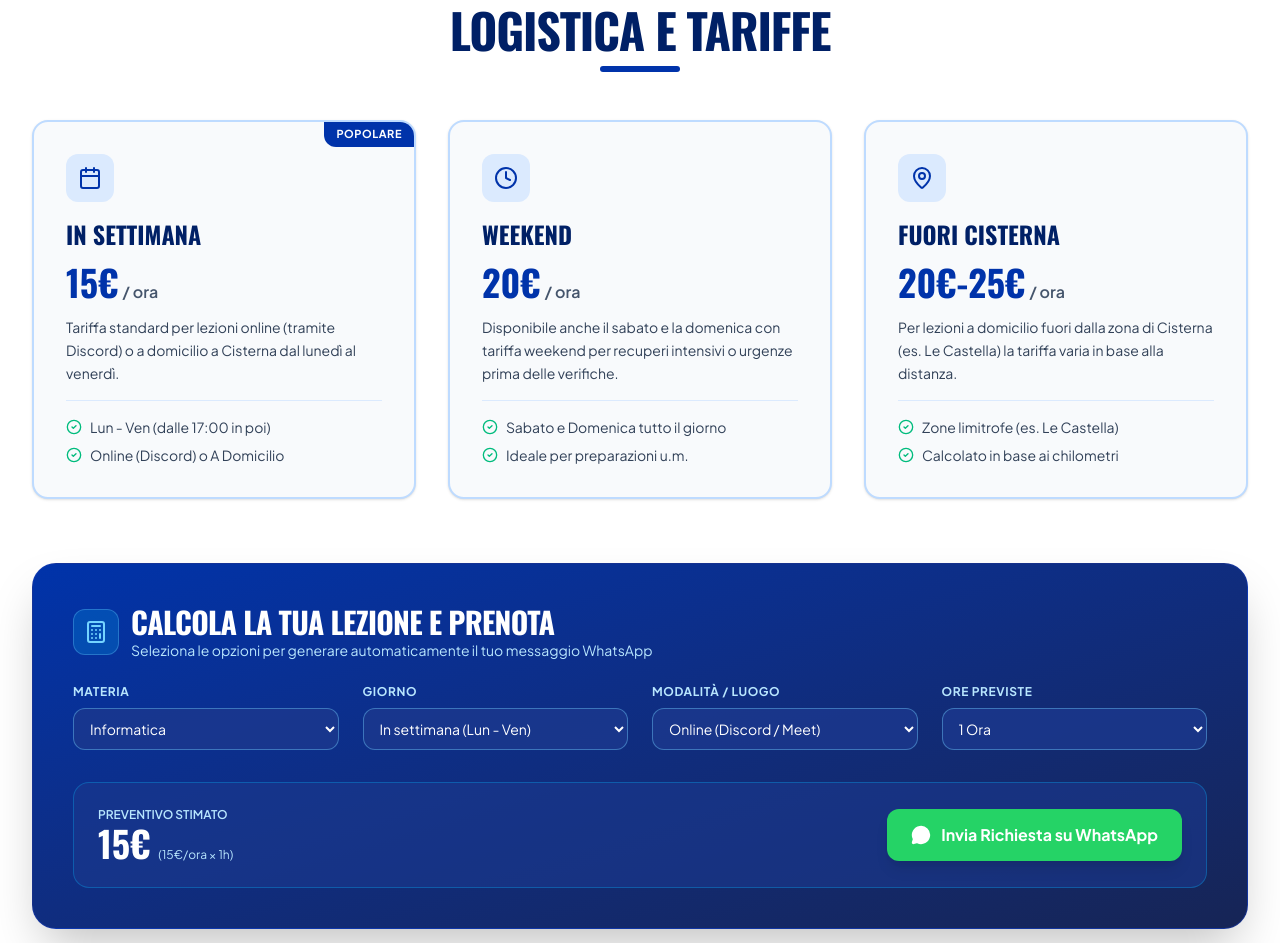
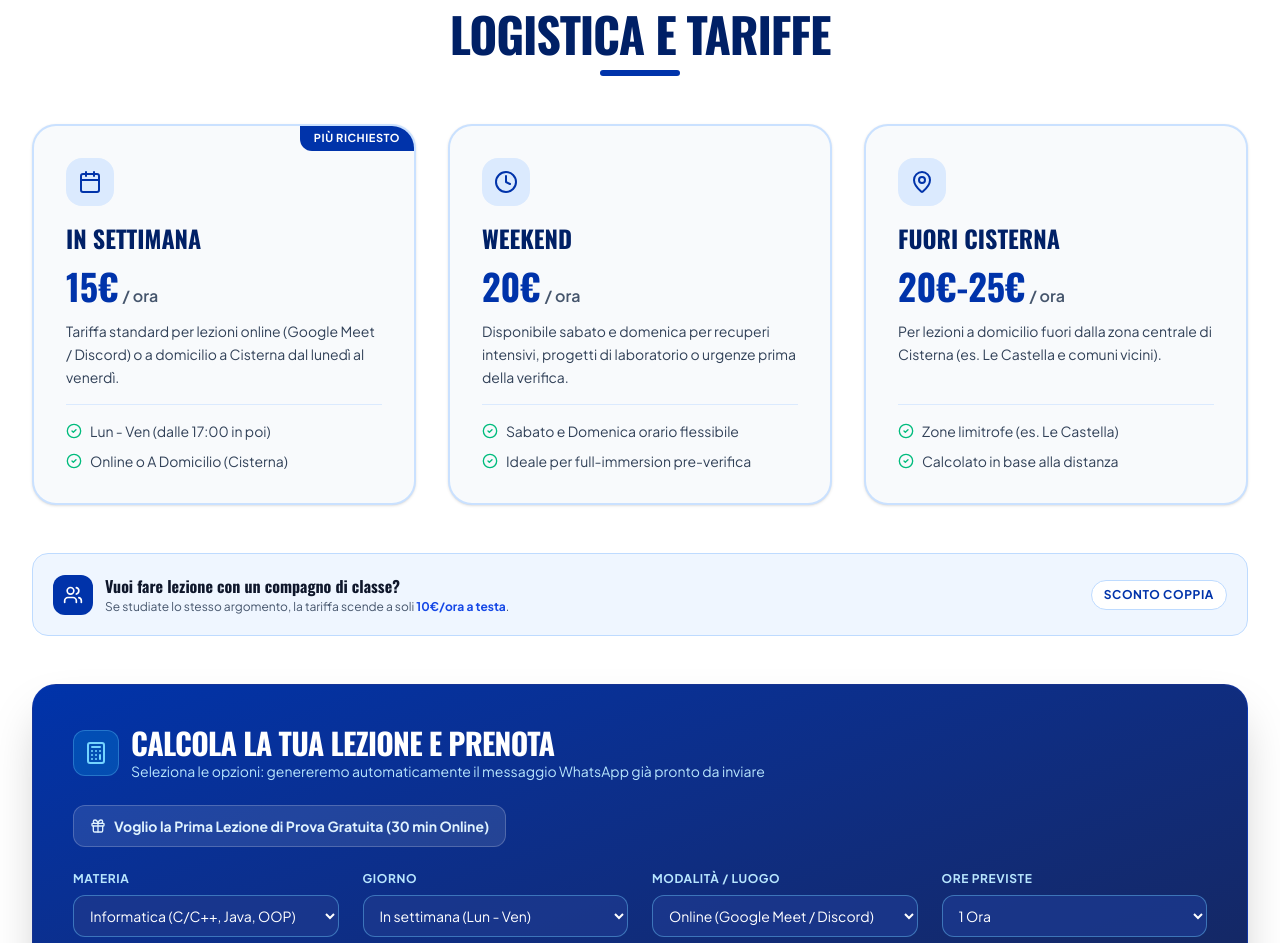
Before and after one commit to subtotalcrib6/ripetizioni, a React (Vite) app: page / in a window 1280 px wide. Shown: the part 3549-4492 px from the top of the page. Built offline with nearby package versions, Linux system fonts and the light colour scheme.

Commit message:
Update LogisticaTariffe.tsx

```diff
--- a/src/components/LogisticaTariffe.tsx
+++ b/src/components/LogisticaTariffe.tsx
@@ -1,37 +1,48 @@
 import React, { useState } from 'react';
-import { Euro, Calendar, MapPin, Calculator, MessageCircle, Clock, CheckCircle2 } from 'lucide-react';
+import { Euro, Calendar, MapPin, Calculator, MessageCircle, Clock, CheckCircle2, Gift, Users } from 'lucide-react';
 
 export const LogisticaTariffe: React.FC = () => {
   // Interactive Rate Estimator State
   const [dayType, setDayType] = useState<'settimana' | 'weekend'>('settimana');
   const [locationType, setLocationType] = useState<'online' | 'cisterna' | 'fuori'>('online');
   const [hours, setHours] = useState<number>(1);
+  const [isTrial, setIsTrial] = useState<boolean>(false);
   const [subject, setSubject] = useState<string>('Informatica');
 
   // Calculate estimated price
   const calculateRate = () => {
+    if (isTrial) return 0;
     if (dayType === 'weekend') return 20;
     if (locationType === 'fuori') return 20;
     return 15; // standard
   };
 
   const ratePerHour = calculateRate();
-  const totalPrice = ratePerHour * hours;
+  const totalPrice = isTrial ? 0 : ratePerHour * hours;
 
   // Custom WhatsApp message generator
   const generateCustomWhatsApp = () => {
+    const phoneNumber = "393452590069";
+
+    if (isTrial) {
+      const trialText = encodeURIComponent(
+        `Ciao Matteo! Vorrei prenotare la lezione di prova gratuita di 30 minuti online per ${subject}. Quando saresti disponibile?`
+      );
+      return `https://wa.me/${phoneNumber}?text=${trialText}`;
+    }
+
     const dayText = dayType === 'settimana' ? 'in settimana' : 'nel weekend';
     const locText =
       locationType === 'online'
-        ? 'online (Discord)'
+        ? 'online'
         : locationType === 'cisterna'
         ? 'a domicilio a Cisterna'
         : 'a domicilio fuori Cisterna';
 
     const text = encodeURIComponent(
-      `Ciao Matteo, vorrei prenotare ${hours} ora/e di ripetizioni per ${subject} (${dayText}, ${locText}). Possiamo accordarci per i dettagli?`
+      `Ciao Matteo! Vorrei prenotare ${hours} ora/e di ripetizioni per ${subject} (${dayText}, ${locText}). Possiamo accordarci per giorno e orario?`
     );
-    return `https://wa.me/393452590069?text=${text}`;
+    return `https://wa.me/${phoneNumber}?text=${text}`;
   };
 
   return (
@@ -40,7 +51,7 @@ export const LogisticaTariffe: React.FC = () => {
 
         {/* Section Header */}
         <div className="text-center max-w-3xl mx-auto mb-12">
-          <div className="inline-flex items-center gap-2 px-3 py-1 rounded-md bg-blue-50 dark:bg-blue-950/80 border border-blue-200 dark:border-blue-800 text-[#0033aa] dark:text-sky-300 text-xs font-bold uppercase tracking-widest mb-3">
+          <div className="inline-flex items-center gap-2 px-3.5 py-1.5 rounded-full bg-blue-50 dark:bg-blue-950/80 border border-blue-200 dark:border-blue-800 text-[#0033aa] dark:text-sky-300 text-xs font-bold uppercase tracking-widest mb-3">
             <Euro className="w-3.5 h-3.5 text-blue-600 dark:text-sky-400" />
             <span>Trasparenza Totale</span>
           </div>
@@ -51,16 +62,16 @@ export const LogisticaTariffe: React.FC = () => {
         </div>
 
         {/* 3 Rate Option Cards */}
-        <div className="grid grid-cols-1 md:grid-cols-3 gap-8 mb-16">
+        <div className="grid grid-cols-1 md:grid-cols-3 gap-8 mb-12">
 
           {/* Card 1: In Settimana */}
-          <div className="bg-slate-50 dark:bg-slate-900 rounded-2xl border-2 border-blue-200 dark:border-slate-800 p-6 sm:p-8 flex flex-col justify-between hover:border-[#0033aa] dark:hover:border-sky-400 transition-all shadow-sm hover:shadow-lg relative overflow-hidden">
-            <div className="absolute top-0 right-0 bg-[#0033aa] dark:bg-blue-600 text-white text-[11px] font-bold px-3 py-1 rounded-bl-xl uppercase tracking-wider">
-              Popolare
+          <div className="bg-slate-50 dark:bg-slate-900 rounded-3xl border-2 border-blue-200/80 dark:border-slate-800 p-6 sm:p-8 flex flex-col justify-between hover:border-[#0033aa] dark:hover:border-sky-400 transition-all shadow-sm hover:shadow-lg relative overflow-hidden">
+            <div className="absolute top-0 right-0 bg-[#0033aa] dark:bg-blue-600 text-white text-[11px] font-bold px-3.5 py-1 rounded-bl-xl uppercase tracking-wider">
+              Più Richiesto
             </div>
 
             <div>
-              <div className="w-12 h-12 rounded-xl bg-blue-100 dark:bg-slate-800 flex items-center justify-center text-[#0033aa] dark:text-sky-400 mb-4">
+              <div className="w-12 h-12 rounded-2xl bg-blue-100 dark:bg-slate-800 flex items-center justify-center text-[#0033aa] dark:text-sky-400 mb-4">
                 <Calendar className="w-6 h-6" />
               </div>
 
@@ -74,26 +85,26 @@ export const LogisticaTariffe: React.FC = () => {
               </div>
 
               <p className="text-slate-700 dark:text-slate-300 text-sm leading-relaxed mb-4">
-                Tariffa standard per lezioni online (tramite Discord) o a domicilio a Cisterna dal lunedì al venerdì.
+                Tariffa standard per lezioni online (Google Meet / Discord) o a domicilio a Cisterna dal lunedì al venerdì.
               </p>
             </div>
 
-            <ul className="space-y-2 pt-4 border-t border-blue-100 dark:border-slate-800 text-xs sm:text-sm text-slate-700 dark:text-slate-300">
+            <ul className="space-y-2.5 pt-4 border-t border-blue-100 dark:border-slate-800 text-xs sm:text-sm text-slate-700 dark:text-slate-300">
               <li className="flex items-center gap-2">
                 <CheckCircle2 className="w-4 h-4 text-emerald-500 shrink-0" />
                 <span>Lun - Ven (dalle 17:00 in poi)</span>
               </li>
               <li className="flex items-center gap-2">
                 <CheckCircle2 className="w-4 h-4 text-emerald-500 shrink-0" />
-                <span>Online (Discord) o A Domicilio</span>
+                <span>Online o A Domicilio (Cisterna)</span>
               </li>
             </ul>
           </div>
 
           {/* Card 2: Weekend */}
-          <div className="bg-slate-50 dark:bg-slate-900 rounded-2xl border-2 border-blue-200 dark:border-slate-800 p-6 sm:p-8 flex flex-col justify-between hover:border-[#0033aa] dark:hover:border-sky-400 transition-all shadow-sm hover:shadow-lg">
+          <div className="bg-slate-50 dark:bg-slate-900 rounded-3xl border-2 border-blue-200/80 dark:border-slate-800 p-6 sm:p-8 flex flex-col justify-between hover:border-[#0033aa] dark:hover:border-sky-400 transition-all shadow-sm hover:shadow-lg">
             <div>
-              <div className="w-12 h-12 rounded-xl bg-blue-100 dark:bg-slate-800 flex items-center justify-center text-[#0033aa] dark:text-sky-400 mb-4">
+              <div className="w-12 h-12 rounded-2xl bg-blue-100 dark:bg-slate-800 flex items-center justify-center text-[#0033aa] dark:text-sky-400 mb-4">
                 <Clock className="w-6 h-6" />
               </div>
 
@@ -107,26 +118,26 @@ export const LogisticaTariffe: React.FC = () => {
               </div>
 
               <p className="text-slate-700 dark:text-slate-300 text-sm leading-relaxed mb-4">
-                Disponibile anche il sabato e la domenica con tariffa weekend per recuperi intensivi o urgenze prima delle verifiche.
+                Disponibile sabato e domenica per recuperi intensivi, progetti di laboratorio o urgenze prima della verifica.
               </p>
             </div>
 
-            <ul className="space-y-2 pt-4 border-t border-blue-100 dark:border-slate-800 text-xs sm:text-sm text-slate-700 dark:text-slate-300">
+            <ul className="space-y-2.5 pt-4 border-t border-blue-100 dark:border-slate-800 text-xs sm:text-sm text-slate-700 dark:text-slate-300">
               <li className="flex items-center gap-2">
                 <CheckCircle2 className="w-4 h-4 text-emerald-500 shrink-0" />
-                <span>Sabato e Domenica tutto il giorno</span>
+                <span>Sabato e Domenica orario flessibile</span>
               </li>
               <li className="flex items-center gap-2">
                 <CheckCircle2 className="w-4 h-4 text-emerald-500 shrink-0" />
-                <span>Ideale per preparazioni u.m.</span>
+                <span>Ideale per full-immersion pre-verifica</span>
               </li>
             </ul>
           </div>
 
           {/* Card 3: Fuori Cisterna */}
-          <div className="bg-slate-50 dark:bg-slate-900 rounded-2xl border-2 border-blue-200 dark:border-slate-800 p-6 sm:p-8 flex flex-col justify-between hover:border-[#0033aa] dark:hover:border-sky-400 transition-all shadow-sm hover:shadow-lg">
+          <div className="bg-slate-50 dark:bg-slate-900 rounded-3xl border-2 border-blue-200/80 dark:border-slate-800 p-6 sm:p-8 flex flex-col justify-between hover:border-[#0033aa] dark:hover:border-sky-400 transition-all shadow-sm hover:shadow-lg">
             <div>
-              <div className="w-12 h-12 rounded-xl bg-blue-100 dark:bg-slate-800 flex items-center justify-center text-[#0033aa] dark:text-sky-400 mb-4">
+              <div className="w-12 h-12 rounded-2xl bg-blue-100 dark:bg-slate-800 flex items-center justify-center text-[#0033aa] dark:text-sky-400 mb-4">
                 <MapPin className="w-6 h-6" />
               </div>
 
@@ -140,22 +151,42 @@ export const LogisticaTariffe: React.FC = () => {
               </div>
 
               <p className="text-slate-700 dark:text-slate-300 text-sm leading-relaxed mb-4">
-                Per lezioni a domicilio fuori dalla zona di Cisterna (es. Le Castella) la tariffa varia in base alla distanza.
+                Per lezioni a domicilio fuori dalla zona centrale di Cisterna (es. Le Castella e comuni vicini).
               </p>
             </div>
 
-            <ul className="space-y-2 pt-4 border-t border-blue-100 dark:border-slate-800 text-xs sm:text-sm text-slate-700 dark:text-slate-300">
+            <ul className="space-y-2.5 pt-4 border-t border-blue-100 dark:border-slate-800 text-xs sm:text-sm text-slate-700 dark:text-slate-300">
               <li className="flex items-center gap-2">
                 <CheckCircle2 className="w-4 h-4 text-emerald-500 shrink-0" />
                 <span>Zone limitrofe (es. Le Castella)</span>
               </li>
               <li className="flex items-center gap-2">
                 <CheckCircle2 className="w-4 h-4 text-emerald-500 shrink-0" />
-                <span>Calcolato in base ai chilometri</span>
+                <span>Calcolato in base alla distanza</span>
               </li>
             </ul>
           </div>
 
+        </div>
+
+        {/* PROMO BOX: LEZIONI IN COPPIA */}
+        <div className="mb-12 bg-blue-50 dark:bg-blue-950/40 border border-blue-200 dark:border-blue-800/60 rounded-2xl p-4 sm:p-5 flex flex-col sm:flex-row items-center justify-between gap-4 text-center sm:text-left">
+          <div className="flex items-center gap-3">
+            <div className="w-10 h-10 rounded-xl bg-[#0033aa] text-white flex items-center justify-center shrink-0">
+              <Users className="w-5 h-5" />
+            </div>
+            <div>
+              <span className="font-display font-bold text-slate-900 dark:text-slate-100 text-base">
+                Vuoi fare lezione con un compagno di classe?
+              </span>
+              <p className="text-xs text-slate-600 dark:text-slate-400">
+                Se studiate lo stesso argomento, la tariffa scende a soli <strong className="text-blue-700 dark:text-sky-300">10€/ora a testa</strong>.
+              </p>
+            </div>
+          </div>
+          <span className="text-xs font-bold uppercase tracking-wider bg-white dark:bg-slate-900 border border-blue-200 dark:border-slate-700 px-3 py-1.5 rounded-full text-[#0033aa] dark:text-sky-300 shrink-0">
+            Sconto Coppia
+          </span>
         </div>
 
         {/* INTERACTIVE ESTIMATOR & PRE-BUILT WHATSAPP MESSAGE */}
@@ -170,11 +201,28 @@ export const LogisticaTariffe: React.FC = () => {
                 Calcola la tua Lezione e Prenota
               </h3>
               <p className="text-xs sm:text-sm text-sky-200">
-                Seleziona le opzioni per generare automaticamente il tuo messaggio WhatsApp
+                Seleziona le opzioni: genereremo automaticamente il messaggio WhatsApp già pronto da inviare
               </p>
             </div>
           </div>
 
+          {/* Toggle Lezione di Prova Gratuita */}
+          <div className="mb-6">
+            <button
+              type="button"
+              onClick={() => setIsTrial(!isTrial)}
+              className={`w-full sm:w-auto inline-flex items-center justify-center gap-2 px-4 py-2.5 rounded-xl text-xs sm:text-sm font-bold border transition-all ${
+                isTrial
+                  ? 'bg-emerald-500 border-emerald-300 text-white shadow-md'
+                  : 'bg-white/10 hover:bg-white/15 border-white/20 text-sky-100'
+              }`}
+            >
+              <Gift className="w-4 h-4" />
+              <span>{isTrial ? '✓ Prova Gratuita Attiva (30 min Online - 0€)' : 'Voglio la Prima Lezione di Prova Gratuita (30 min Online)'}</span>
+            </button>
+          </div>
+
+          {!isTrial && (
             <div className="grid grid-cols-1 md:grid-cols-2 lg:grid-cols-4 gap-6 mb-8">
 
               {/* Subject Selector */}
@@ -187,9 +235,9 @@ export const LogisticaTariffe: React.FC = () => {
                   onChange={(e) => setSubject(e.target.value)}
                   className="w-full bg-blue-900/80 dark:bg-slate-800 border border-sky-300/40 dark:border-slate-700 rounded-xl py-2.5 px-3 text-white text-sm focus:outline-hidden focus:ring-2 focus:ring-sky-300"
                 >
-                <option value="Informatica">Informatica</option>
-                <option value="Sistemi e Reti">Sistemi e Reti</option>
-                <option value="TPSIT">TPSIT</option>
+                  <option value="Informatica (C/C++, Java, OOP, SQL)">Informatica (C/C++, Java, OOP)</option>
+                  <option value="Sistemi e Reti (Subnetting, Packet Tracer)">Sistemi e Reti (Subnetting, Packet Tracer)</option>
+                  <option value="TPSIT (Socket, Thread, Client-Server)">TPSIT (Socket, Thread)</option>
                 </select>
               </div>
 
@@ -218,7 +266,7 @@ export const LogisticaTariffe: React.FC = () => {
                   onChange={(e) => setLocationType(e.target.value as 'online' | 'cisterna' | 'fuori')}
                   className="w-full bg-blue-900/80 dark:bg-slate-800 border border-sky-300/40 dark:border-slate-700 rounded-xl py-2.5 px-3 text-white text-sm focus:outline-hidden focus:ring-2 focus:ring-sky-300"
                 >
-                <option value="online">Online (Discord / Meet)</option>
+                  <option value="online">Online (Google Meet / Discord)</option>
                   <option value="cisterna">A domicilio (Cisterna)</option>
                   <option value="fuori">A domicilio (Fuori Cisterna)</option>
                 </select>
@@ -237,22 +285,25 @@ export const LogisticaTariffe: React.FC = () => {
                   <option value={1}>1 Ora</option>
                   <option value={1.5}>1 Ora e mezza</option>
                   <option value={2}>2 Ore</option>
-                <option value={3}>3 Ore (Intensivo)</option>
+                  <option value={3}>3 Ore (Intensivo pre-verifica)</option>
                 </select>
               </div>
 
             </div>
+          )}
 
           {/* Result Banner */}
           <div className="bg-blue-900/60 dark:bg-slate-800/80 border border-sky-400/30 dark:border-slate-700 rounded-2xl p-4 sm:p-6 flex flex-col sm:flex-row items-center justify-between gap-4">
             <div>
-              <span className="text-xs text-sky-200 uppercase font-semibold block">Preventivo Stimato</span>
+              <span className="text-xs text-sky-200 uppercase font-semibold block">
+                {isTrial ? 'Offerta Speciale' : 'Preventivo Stimato'}
+              </span>
               <div className="flex items-baseline gap-2">
                 <span className="font-display font-black text-3xl sm:text-4xl text-white">
                   {totalPrice}€
                 </span>
                 <span className="text-xs text-sky-200">
-                  ({ratePerHour}€/ora × {hours}h)
+                  {isTrial ? '(30 minuti online gratuiti)' : `(${ratePerHour}€/ora × ${hours}h)`}
                 </span>
               </div>
             </div>
@@ -261,11 +312,11 @@ export const LogisticaTariffe: React.FC = () => {
               href={generateCustomWhatsApp()}
               target="_blank"
               rel="noopener noreferrer"
-              className="inline-flex items-center gap-2.5 bg-[#25D366] hover:bg-[#20ba5a] text-white font-bold text-base px-6 py-3.5 rounded-xl shadow-lg transition-all transform active:scale-95 w-full sm:w-auto justify-center"
+              className="inline-flex items-center gap-2.5 bg-[#25D366] hover:bg-[#20ba5a] text-white font-bold text-base px-7 py-4 rounded-xl shadow-lg transition-all transform active:scale-95 w-full sm:w-auto justify-center hover:scale-[1.02]"
               id="calc-whatsapp-btn"
             >
               <MessageCircle className="w-5 h-5 fill-current shrink-0" />
-              <span>Invia Richiesta su WhatsApp</span>
+              <span>{isTrial ? 'Prenota Prova Gratuita' : 'Invia Richiesta su WhatsApp'}</span>
             </a>
           </div>
 
```
Lines whose indentation alone changed are shown as unchanged.
